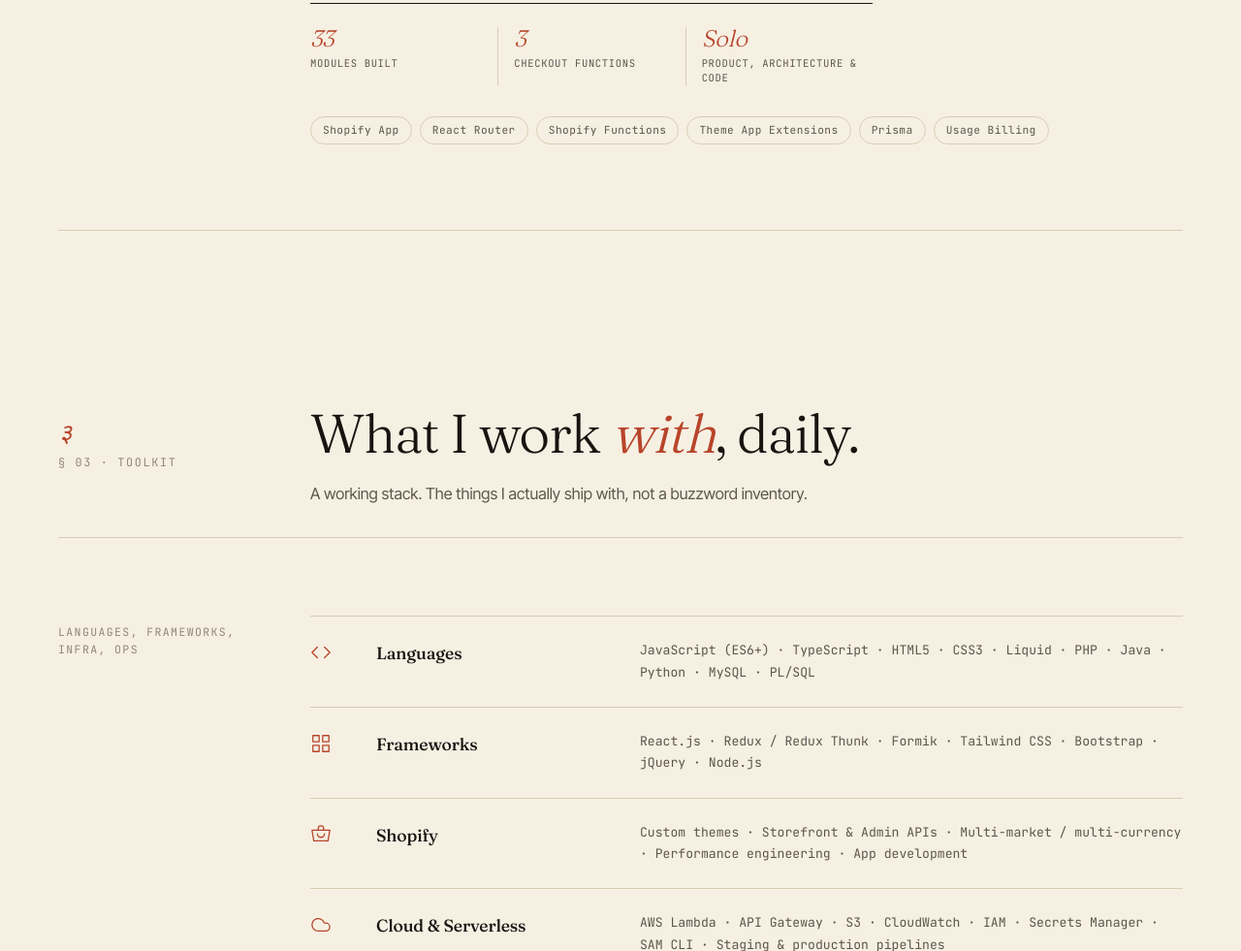
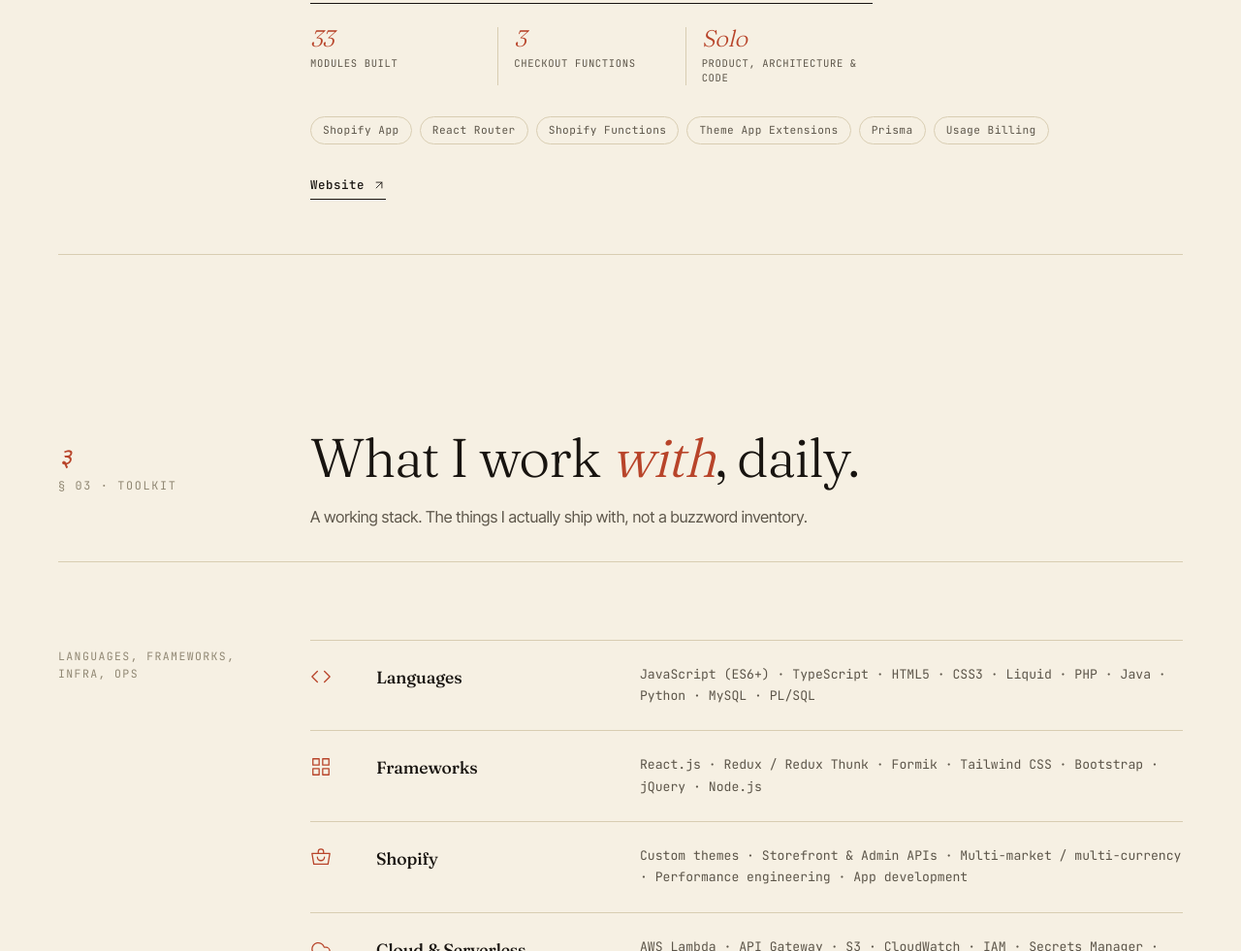
Before and after one commit to hellypatel113/helly-portfolio, a plain HTML site: page index.html in a window 1280 px wide. Shown: the part 6764-7745 px from the top of the page at 97% size. Drawn offline with Linux system fonts and the light colour scheme; a web font is replaced by a local one.

Commit message:
Add Tessera website link
Co-Authored-By: Claude Opus 5.5 <noreply@anthropic.com>

```diff
--- a/index.html
+++ b/index.html
@@ -1198,6 +1198,9 @@ footer {
             <span class="tag">Prisma</span>
             <span class="tag">Usage Billing</span>
           </div>
+          <div class="project-links">
+            <a href="https://hellypatel113.github.io/tessera-site/" target="_blank" rel="noopener" class="project-link">Website <svg class="icon icon-sm"><use href="#i-arrow-up-right"/></svg></a>
+          </div>
         </div>
       </article>
 
```
